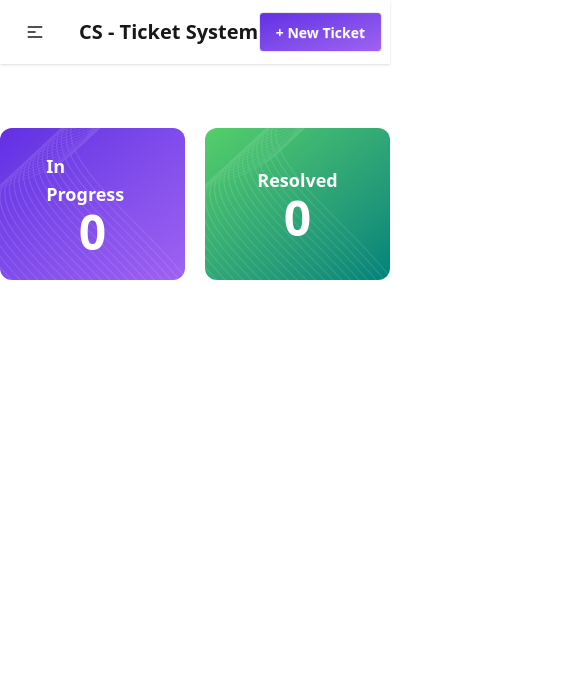
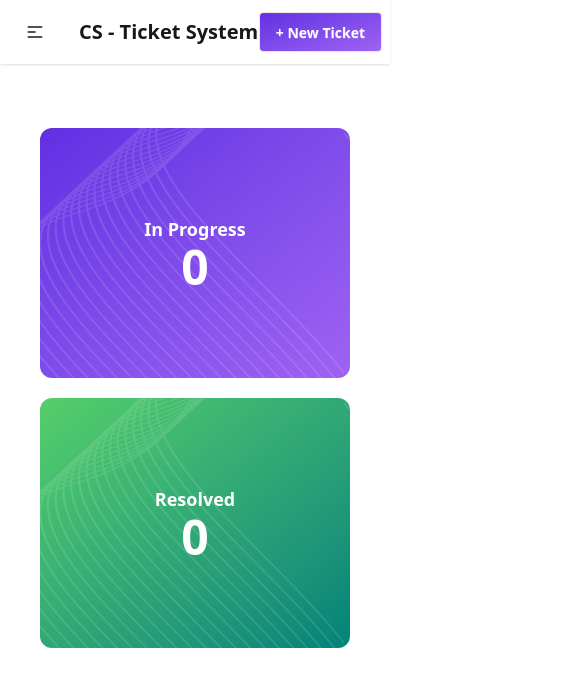
Before and after one commit to abubakar-arman/B12A07-customer-support-zone, a React (Vite) app: page / in a window 390 px wide. Shown: the top 686 px of the page, 585 px wide, since content can reach past the window. Built offline with nearby package versions, Linux system fonts and the light colour scheme.

Commit message:
Add responsiveness to banner

```diff
--- a/src/App.jsx
+++ b/src/App.jsx
@@ -7,7 +7,7 @@ function App() {
   return (
     <>
       <Navbar></Navbar>
-      <div className='max-w-[1280px] mx-auto'>
+      <div className='max-w-[1280px] lg:mx-auto mx-10'>
         <Banner></Banner>
       </div>
     </>
--- a/src/Components/Banner/Banner.jsx
+++ b/src/Components/Banner/Banner.jsx
@@ -3,7 +3,7 @@ import BannerCard from '../BannerCard/BannerCard';
 
 const Banner = () => {
     return (
-        <div className="banner flex gap-5 my-16">
+        <div className="banner flex gap-5 my-16 flex-col sm:flex-row">
             <BannerCard title='In Progress' count='0' bgGradient='bg-gradient-to-br from-[#632EE3] to-[#9F62F2]'></BannerCard>
             <BannerCard title='Resolved' count='0' bgGradient='bg-gradient-to-br from-[#54CF68] to-[#00827A]'></BannerCard>
         </div>
```
